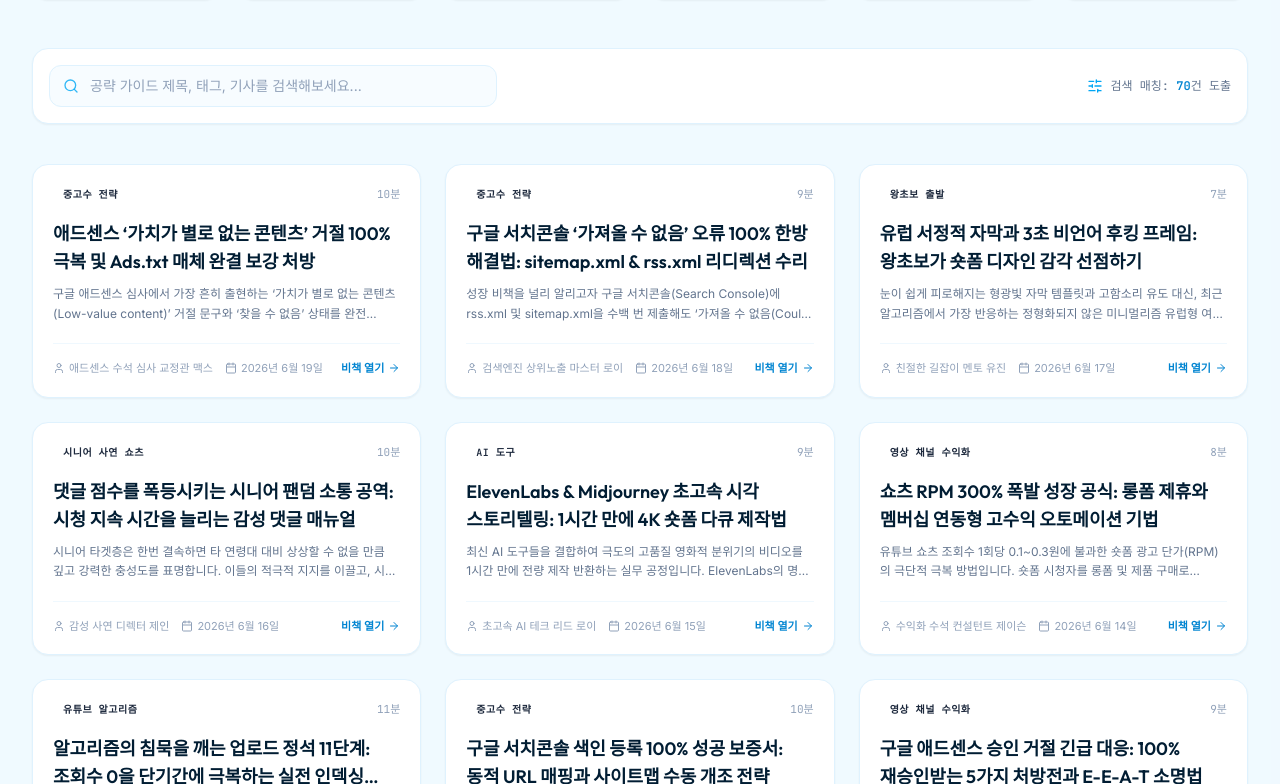
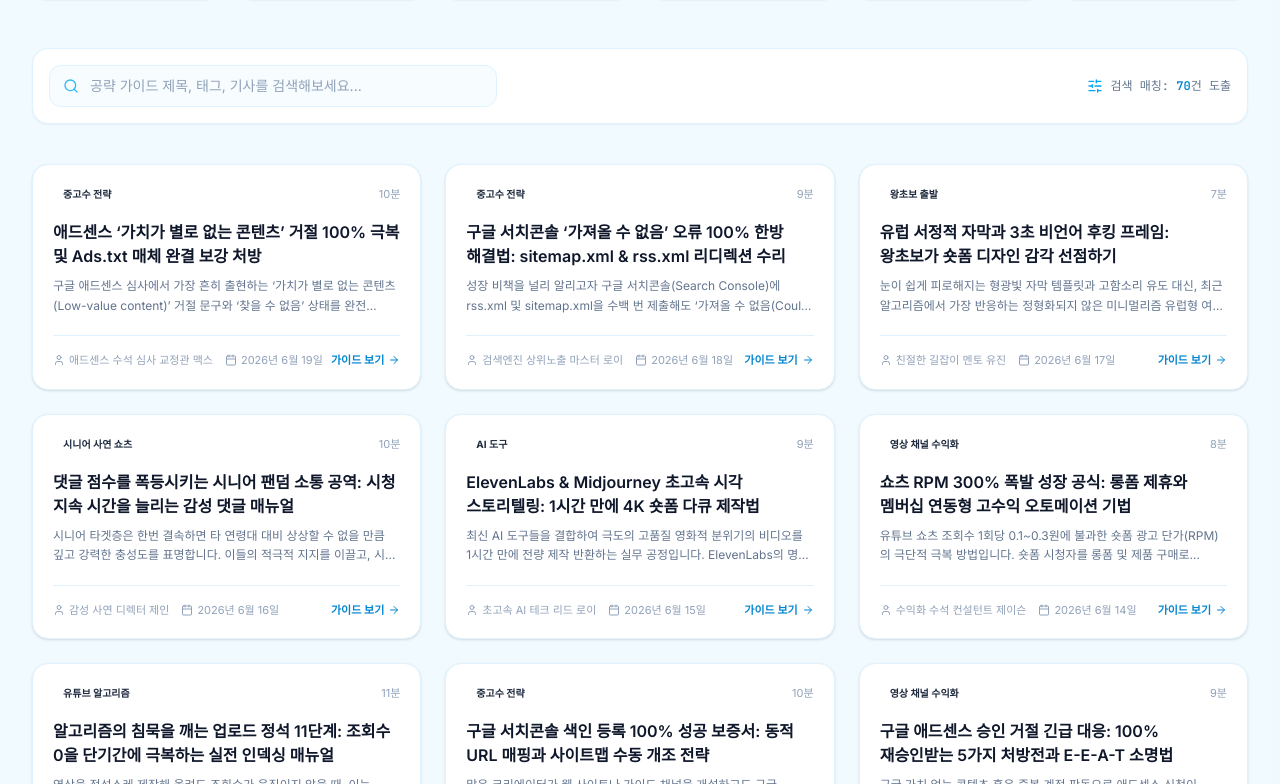
Before and after one commit to apark12321-ux/nutube_22, a React (Vite) app: page / in a window 1280 px wide. Shown: the part 816-1600 px from the top of the page. Built offline with nearby package versions, Linux system fonts and the light colour scheme; no server answers.

Commit message:
fix: make article cards visitor friendly

```diff
--- a/src/components/PostCard.tsx
+++ b/src/components/PostCard.tsx
@@ -1,6 +1,6 @@
 import React from 'react';
 import { GuidePost } from '../types';
-import { Calendar, User, ArrowRight } from 'lucide-react';
+import { ArrowRight, Calendar, User } from 'lucide-react';
 
 interface PostCardProps {
   post: GuidePost;
@@ -10,82 +10,41 @@ interface PostCardProps {
 }
 
 export const PostCard: React.FC<PostCardProps> = ({ post, onSelect, accentColor, theme = 'dark' }) => {
-  // 날짜 단순 가이드 포맷터
-  const formatDate = (isoString: string) => {
-    const d = new Date(isoString);
-    return `${d.getFullYear()}년 ${d.getMonth() + 1}월 ${d.getDate()}일`;
-  };
+  const date = new Date(post.publishedAt);
+  const formattedDate = `${date.getFullYear()}년 ${date.getMonth() + 1}월 ${date.getDate()}일`;
 
   return (
     <article
       onClick={() => onSelect(post)}
-      className={`group relative flex flex-col justify-between overflow-hidden rounded-2xl border p-5 transition-all duration-300 hover:-translate-y-1 cursor-pointer break-keep select-none ${
-        theme === 'dark'
-          ? 'border-sky-950 bg-[#042841]/50 hover:bg-[#032e49]/70 hover:border-sky-850 hover:shadow-xl hover:shadow-cyan-950/20'
-          : 'border-sky-100 bg-white hover:bg-sky-50/60 hover:border-sky-300 hover:shadow-lg hover:shadow-sky-100/45 shadow-xs'
-      }`}
+      className={theme === 'dark'
+        ? 'group flex cursor-pointer flex-col justify-between rounded-2xl border border-sky-950 bg-[#042841]/50 p-5 transition-all hover:-translate-y-1 hover:border-sky-800 hover:bg-[#032e49]/70'
+        : 'group flex cursor-pointer flex-col justify-between rounded-2xl border border-sky-100 bg-white p-5 shadow-sm transition-all hover:-translate-y-1 hover:border-sky-300 hover:bg-sky-50/60'}
       id={`post-card-${post.slug}`}
     >
-      {/* 둥근 무드 그라데이션 장치 */}
-      <div
-        className="absolute -right-12 -top-12 h-24 w-24 rounded-full blur-2xl opacity-10 transition-opacity group-hover:opacity-20"
-        style={{ backgroundColor: accentColor }}
-      />
-
       <div>
-        {/* 상단 카테고리 및 태그 */}
-        <div className="flex flex-wrap items-center justify-between gap-2 mb-4">
-          <span
-            className="rounded-full px-2.5 py-0.5 text-[10px] font-bold tracking-wider font-mono uppercase"
-            style={{
-              backgroundColor: theme === 'dark' ? `${accentColor}15` : `${accentColor}10`,
-              color: accentColor,
-              border: `1px solid ${accentColor}30`
-            }}
-          >
+        <div className="mb-4 flex items-center justify-between gap-2">
+          <span className="rounded-full px-2.5 py-0.5 text-[10px] font-bold" style={{ color: accentColor, border: `1px solid ${accentColor}40` }}>
             {post.categoryLabel}
           </span>
-          <span className={`text-[11px] font-mono ${theme === 'dark' ? 'text-sky-300/40' : 'text-slate-400'}`}>
-            {post.readTime || '3분 완성'}
+          <span className={theme === 'dark' ? 'text-[11px] text-sky-300/50' : 'text-[11px] text-slate-400'}>
+            {post.readTime || '3분 읽기'}
           </span>
         </div>
-
-        {/* 타이틀 및 요약 */}
-        <h3 className={`font-display font-semibold text-base sm:text-lg line-clamp-2 transition-colors duration-200 ${
-          theme === 'dark'
-            ? 'text-white group-hover:text-cyan-300'
-            : 'text-[#011d33] group-hover:text-sky-600'
-        }`}>
+        <h3 className={theme === 'dark' ? 'line-clamp-2 text-base font-semibold text-white group-hover:text-cyan-300' : 'line-clamp-2 text-base font-semibold text-slate-900 group-hover:text-sky-600'}>
           {post.title}
         </h3>
-        <p className={`mt-2 text-xs line-clamp-2 leading-relaxed ${
-          theme === 'dark' ? 'text-sky-300/60' : 'text-slate-500'
-        }`}>
-          {post.summary || '유튜브의 보이지 않는 역학과 알고리즘 상위 노출에 관한 공략 비책입니다.'}
+        <p className={theme === 'dark' ? 'mt-2 line-clamp-2 text-xs leading-relaxed text-sky-300/60' : 'mt-2 line-clamp-2 text-xs leading-relaxed text-slate-500'}>
+          {post.summary || '유튜브 채널 운영자가 바로 확인할 수 있는 실전 가이드입니다.'}
         </p>
       </div>
-
-      {/* 하단 메타 데이터 */}
-      <div className={`mt-5 pt-4 border-t flex items-center justify-between text-[11px] ${
-        theme === 'dark' ? 'border-sky-950/40' : 'border-sky-100/50'
-      }`}>
-        <div className={`flex items-center gap-3 ${theme === 'dark' ? 'text-sky-300/40' : 'text-slate-400'}`}>
-          <div className="flex items-center gap-1">
-            <User className="h-3 w-3" />
-            <span>{post.author}</span>
-          </div>
-          <div className="flex items-center gap-1">
-            <Calendar className="h-3 w-3" />
-            <span>{formatDate(post.publishedAt)}</span>
-          </div>
+      <div className={theme === 'dark' ? 'mt-5 flex items-center justify-between border-t border-sky-950/50 pt-4 text-[11px] text-sky-300/45' : 'mt-5 flex items-center justify-between border-t border-sky-100 pt-4 text-[11px] text-slate-400'}>
+        <div className="flex items-center gap-3">
+          <span className="flex items-center gap-1"><User className="h-3 w-3" />{post.author}</span>
+          <span className="flex items-center gap-1"><Calendar className="h-3 w-3" />{formattedDate}</span>
         </div>
-
-        <div className={`flex items-center gap-1 font-semibold group-hover:translate-x-1 transition-transform duration-200 ${
-          theme === 'dark' ? 'text-cyan-400' : 'text-sky-600'
-        }`}>
-          <span>비책 열기</span>
-          <ArrowRight className="h-3 w-3" />
-        </div>
+        <span className={theme === 'dark' ? 'flex items-center gap-1 font-semibold text-cyan-400' : 'flex items-center gap-1 font-semibold text-sky-600'}>
+          가이드 보기 <ArrowRight className="h-3 w-3" />
+        </span>
       </div>
     </article>
   );
```
